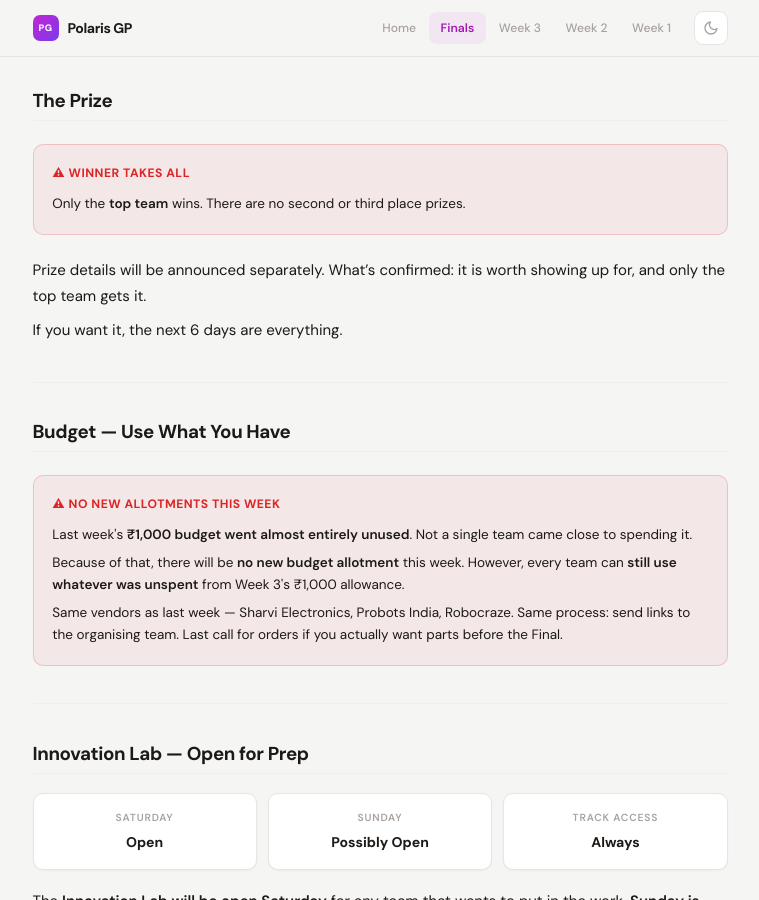
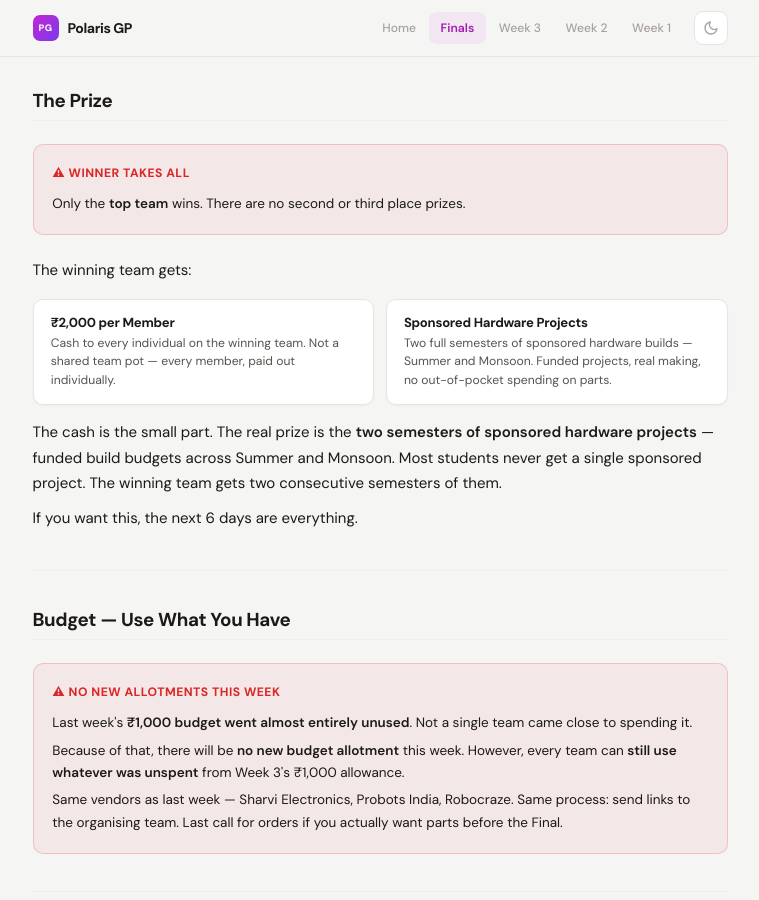
Before and after one commit to saikhurana98/polaris-tarmo5-docs, a Jekyll site: the page built from finals.md, in a window 1280 px wide and 900 px high, scrolled down 1027 px. Shown: the whole window, without its empty margins (260-1019 px from the left). Built offline with Jekyll 4.4.1, drawn with Linux system fonts in a browser that asks for light colours.

Commit message:
Add finals prize: ₹2K per member + sponsored Summer/Monsoon projects
Co-Authored-By: Claude Opus 4.7 (1M context) <noreply@anthropic.com>

```diff
--- a/finals.md
+++ b/finals.md
@@ -73,9 +73,22 @@ Both sessions are public. Both sessions count. Both sessions will be closely sco
   <p>Only the <strong>top team</strong> wins. There are no second or third place prizes.</p>
 </div>
 
-Prize details will be announced separately. What's confirmed: it is worth showing up for, and only the top team gets it.
+The winning team gets:
 
-If you want it, the next 6 days are everything.
+<div class="card-grid">
+  <div class="card-sm">
+    <h4>₹2,000 per Member</h4>
+    <p>Cash to every individual on the winning team. Not a shared team pot — every member, paid out individually.</p>
+  </div>
+  <div class="card-sm">
+    <h4>Sponsored Hardware Projects</h4>
+    <p>Two full semesters of sponsored hardware builds — Summer and Monsoon. Funded projects, real making, no out-of-pocket spending on parts.</p>
+  </div>
+</div>
+
+The cash is the small part. The real prize is the **two semesters of sponsored hardware projects** — funded build budgets across Summer and Monsoon. Most students never get a single sponsored project. The winning team gets two consecutive semesters of them.
+
+If you want this, the next 6 days are everything.
 
 ---
 
```
Also changed, not shown: index.md (+1 -1 lines).
